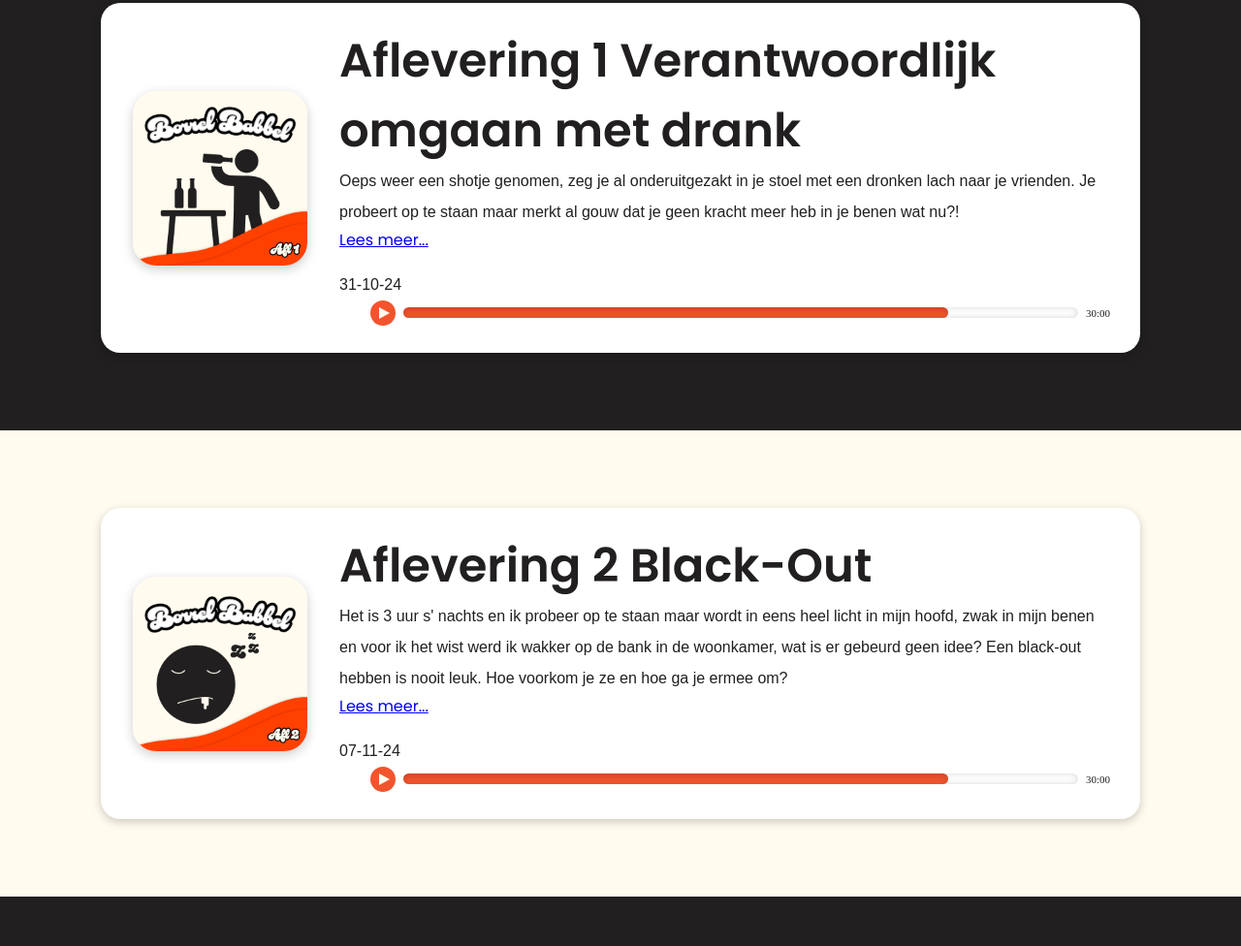
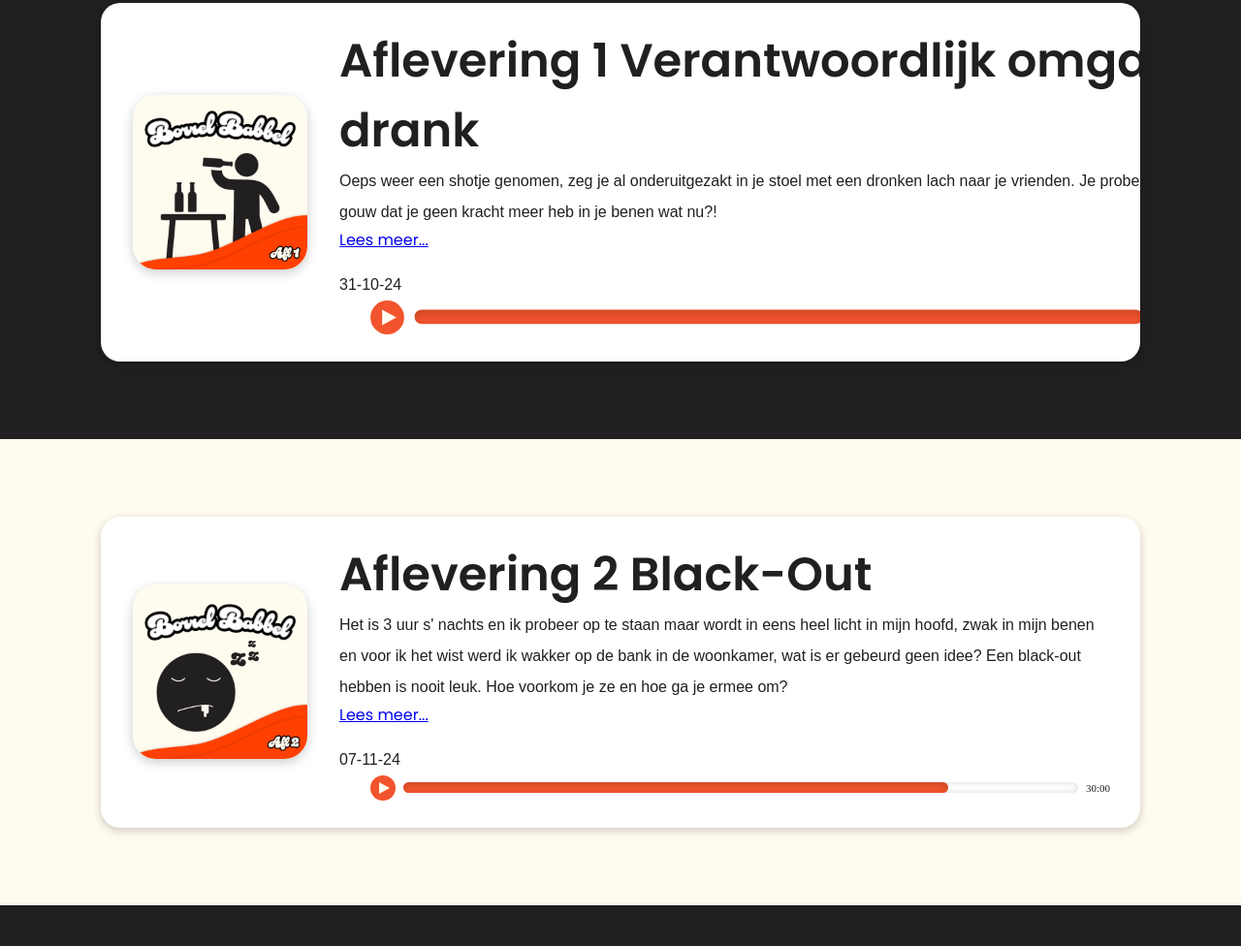
Before and after one commit to Jarnokes/ineternetstandaarden, a plain HTML site: page afleveringen.html in a window 1280 px wide. Shown: the part 1364-2340 px from the top of the page at 97% size. Drawn offline with Linux system fonts and the light colour scheme; a web font is replaced by a local one.

Commit message:
Add files via upload

```diff
--- a/afleveringen.html
+++ b/afleveringen.html
@@ -79,7 +79,7 @@ Chat-gpt 4o van lijn 21 tot 24
                 <a href="afleveringen.html">Lees meer...</a>
                 <br><br>
                 <p>31-10-24</p>
-                <img src="./images/timebar-afl1.svg" alt="bar">
+                <img class="timebar" src="./images/timebar-afl1.svg" alt="bar">
             </div>
         </section>
 
```
Also changed, not shown: index.html (+0 -2 lines).
